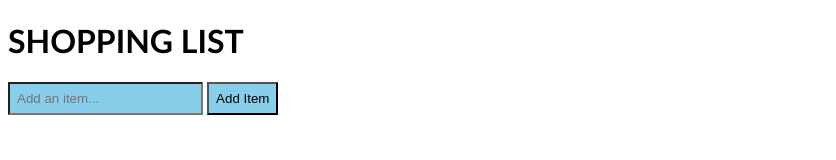
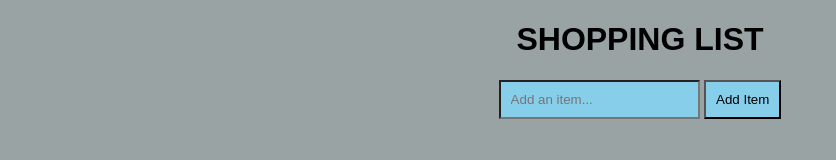
Before and after one commit to 254dennis/shopping-list, a plain HTML site: page index.html in a window 1280 px wide. Shown: the whole page, without its empty margins (0-836 px from the left). Drawn offline with Linux system fonts and the light colour scheme.

Commit message:
Updated style.css

```diff
--- a/style.css
+++ b/style.css
@@ -1,16 +1,25 @@
-*
+body{
+  background-color: rgb(153, 163, 163);
+  align-items: center;
+  text-align: center;
+}
 
-{
+
+
+* {
   box-sizing: border-box;
 }
 
 body {
-    font-family: '', 'Trebuchet MS', 'Lucida Sans Unicode', 'Lucida Grande', 'Lucida Sans', Arial, sans-serif;
+  font-family: sans-serif
 }
 
-  button, input[type="text"] {
-    padding: 7px;
+button,
+input[type="text"] {
+  padding: 10px;
   background: skyblue;
+  align-content: center;
+
 }
 
 button:hover {
@@ -29,6 +38,7 @@
 .shopping-list {
   list-style: none;
   padding-left: 0;
+  text-align: center;
 }
 
 .shopping-list > li {
@@ -44,3 +54,7 @@
   font-size: auto;
   margin-bottom: auto;
 }
+
+.completed {
+  text-decoration: line-through;
+}
```
Lines whose indentation alone changed are shown as unchanged.
